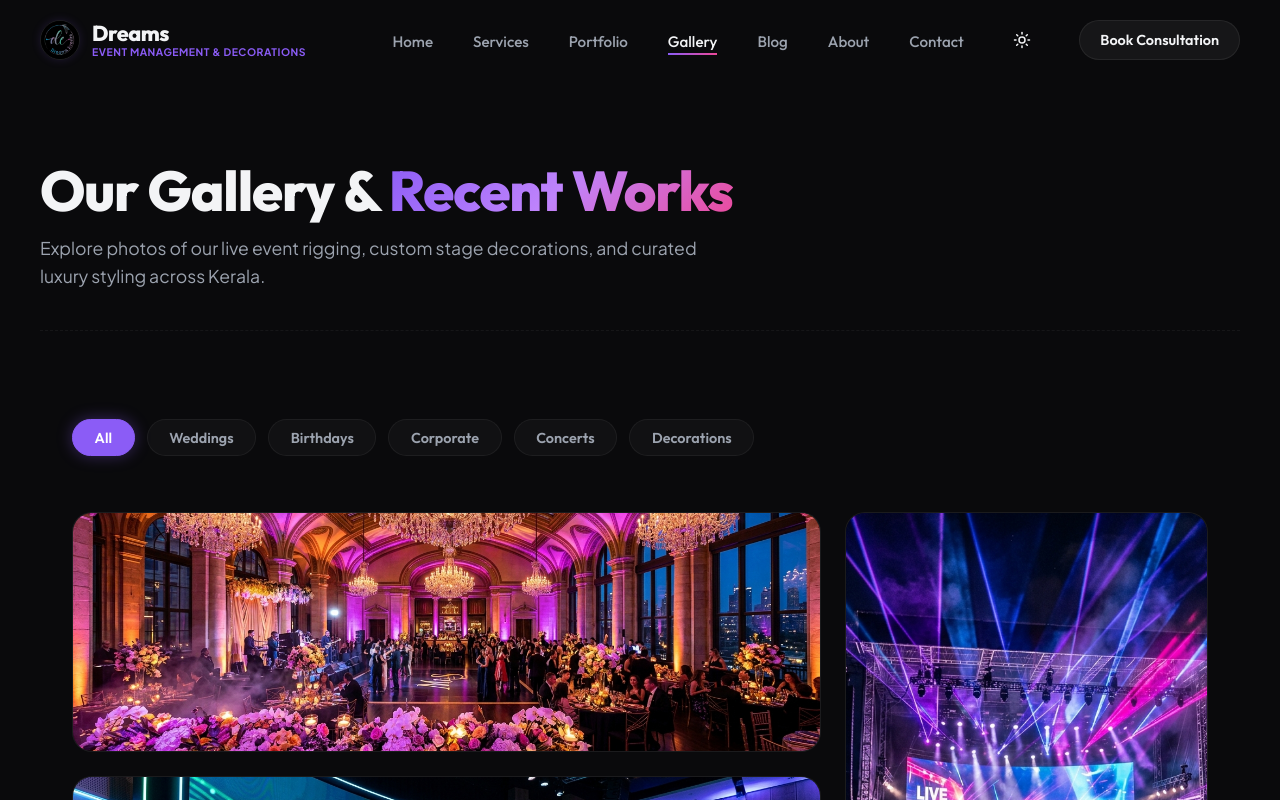
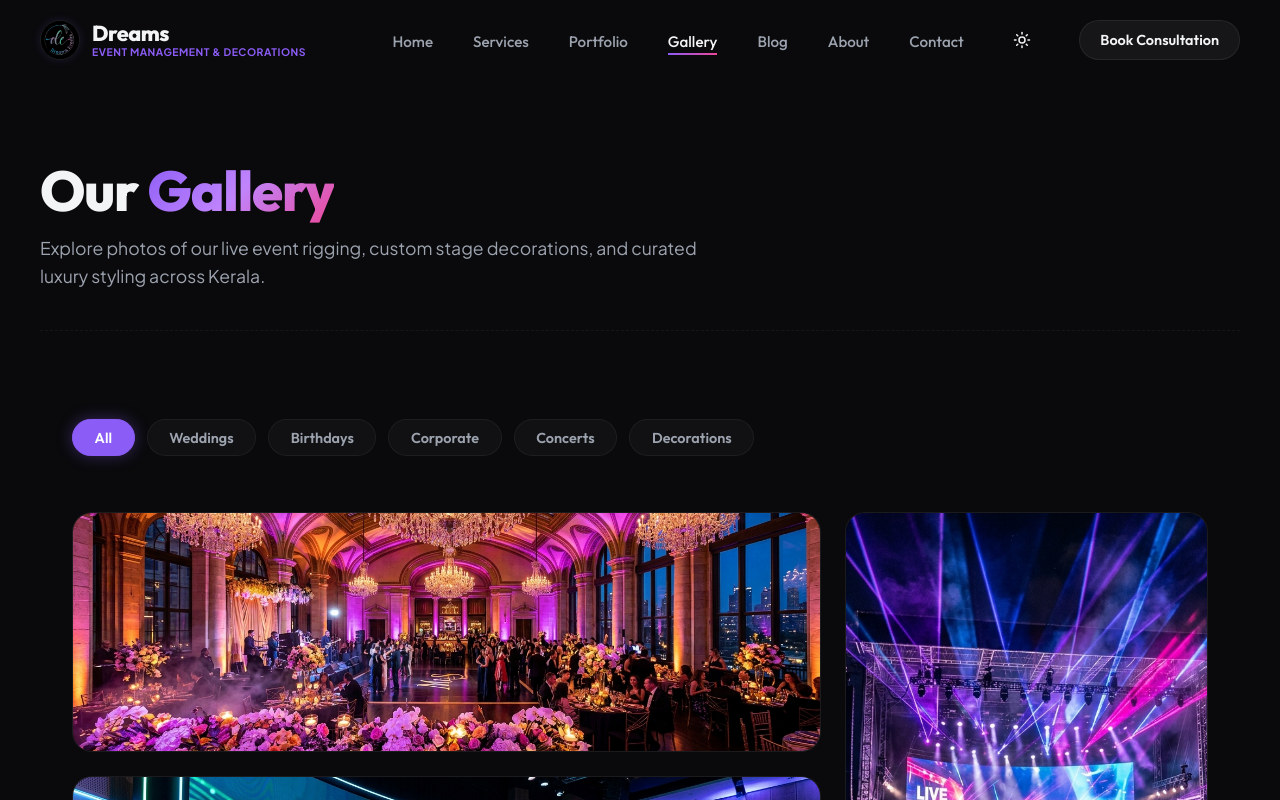
Before and after one commit to thenameisanzu/dreams-events, a Next.js app: page /gallery in a window 1280 px wide. Shown: the top 800 px of the page. Built offline with nearby package versions, Linux system fonts and the light colour scheme.

Commit message:
fix: change Gallery page heading title to Our Gallery

```diff
--- a/src/app/gallery/page.tsx
+++ b/src/app/gallery/page.tsx
@@ -56,7 +56,7 @@ export default function GalleryPage() {
       <section className={styles.hero}>
         <div className={styles.heroContainer}>
           <h1 className={styles.title}>
-            Our Gallery & <span className={styles.titleAccent}>Recent Works</span>
+            Our <span className={styles.titleAccent}>Gallery</span>
           </h1>
           <p className={styles.subtitle}>
             Explore photos of our live event rigging, custom stage decorations, and curated luxury styling across Kerala.
```
